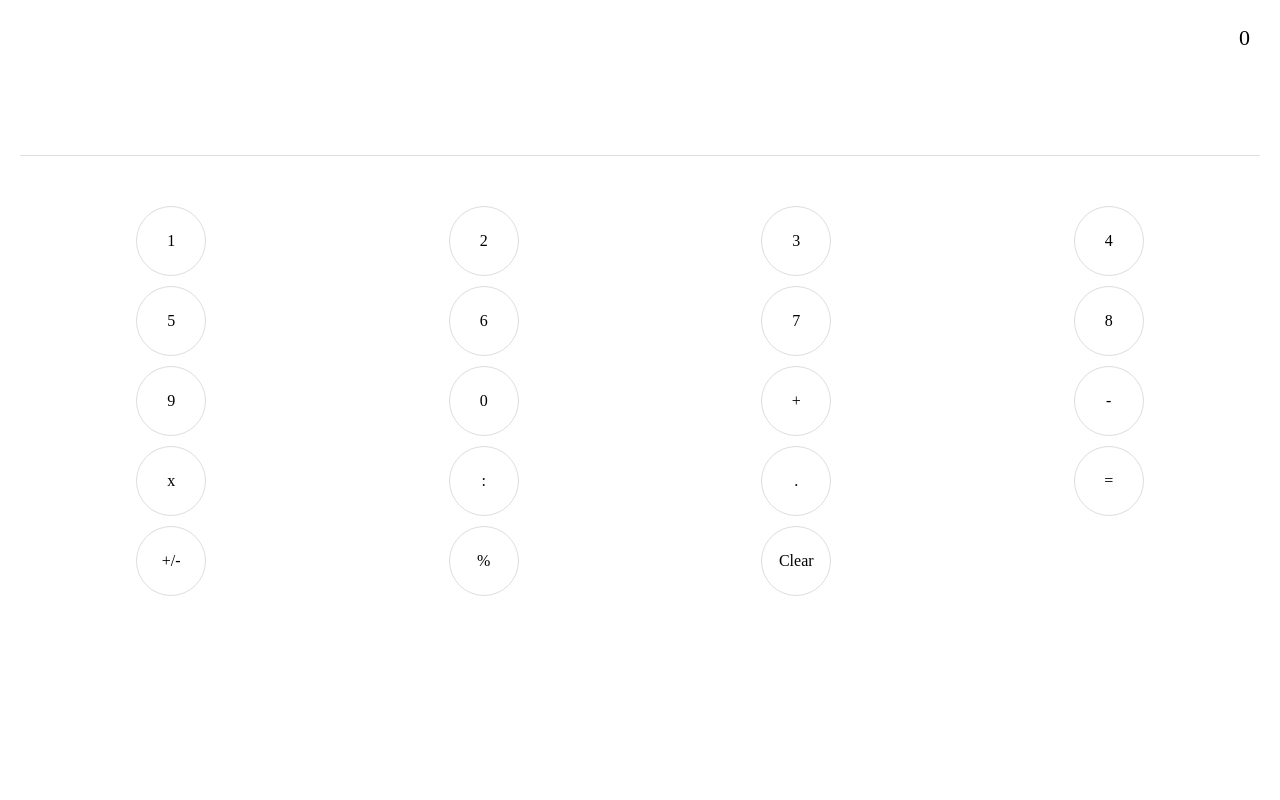
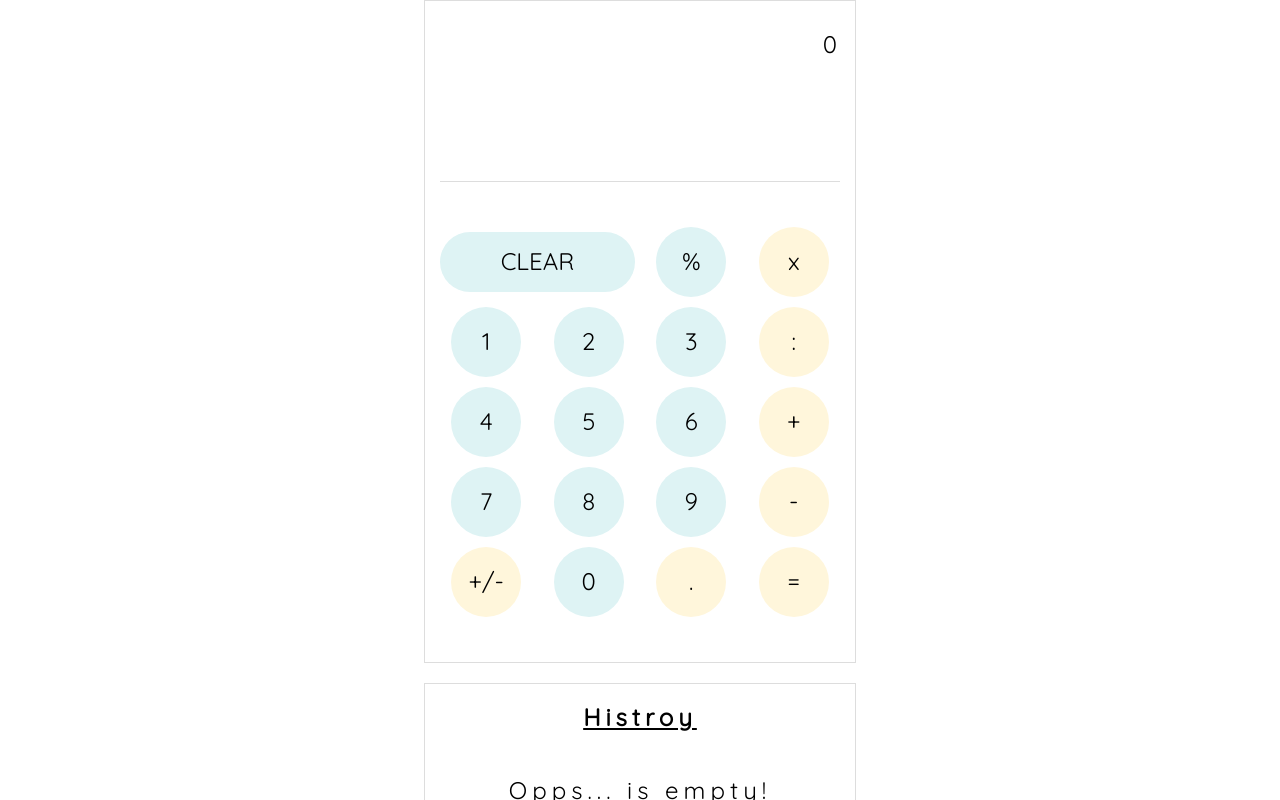
Before and after one commit to maknyak/vuelator, a Vue app: page / in a window 1280 px wide. Built offline with nearby package versions, Linux system fonts and the light colour scheme.

Commit message:
Styling vuelator

```diff
--- a/src/assets/scss/button/_button.scss
+++ b/src/assets/scss/button/_button.scss
@@ -1,15 +1,27 @@
  .btn {
    background-color: #fff;
-   border: 1px solid #ddd;
+   border: 1px solid transparent;
    padding: 15px;
+   display: block;
+   width: 100%;
 
-   &.btn-circle {
-     border-radius: 50%;
+   &.btn-rounded {
+     border-radius: 100%;
+     height: 70px;
+     margin: auto;
+     width: 70px;
+   }
+
+   &.btn-pill {
+     border-radius: 50px;
+     height: 60px;
+   }
+
+   &.btn-warning {
+     background-color: #fff6db;
+   }
+
+   &.btn-info {
+     background-color: #def3f4;
    }
  }
-
- .vuelator-btn {
-   width: 70px;
-   height: 70px;
-   margin: auto;
- }
--- /dev/null
+++ b/src/assets/scss/helper/_text-formating.scss
@@ -0,0 +1,16 @@
+.text-center {
+  text-align: center;
+}
+
+.text-copyright {
+  font-size: 22px;
+  letter-spacing: 0;
+  padding: 40px 0 !important;
+  line-height: 36px;
+}
+
+.heading-2 {
+  font-size: 24px;
+  text-decoration: underline;
+  margin-bottom: 30px;
+}
--- a/src/assets/scss/layout/_layout.scss
+++ b/src/assets/scss/layout/_layout.scss
@@ -3,6 +3,7 @@ body {
   height: 100%;
   width: 100%;
   overflow: hidden;
+  font-family: 'Quicksand', sans-serif;
 }
 
 .container  {
@@ -10,43 +11,86 @@ body {
 }
 
 .vuelator {
-  margin: 0 auto;
+  margin: 0 auto 20px;
+  border: 1px solid #ddd;
+  padding: 0 15px;
 
+
+  @media(min-width: 576px) {
+    width: 400px;
+  }
 
   .vuelator-display {
     width: 100%;
-    margin-top: 15px;
-    max-height: 160px;
+    margin-top: 30px;
+    height: 150px;
     overflow-y: auto;
     overflow-x: hidden;
     border-bottom: 1px solid #ddd;
+    position: relative;
 
     .veulator-expression {
-      font-size: 22px;
+      font-size: 24px;
       text-align: right;
-      min-height: 30px;
-      padding: 10px;
-
-
       word-wrap: break-word;
+      letter-spacing: 3px;
+      margin-bottom: 15px;
     }
 
     .vuelator-total {
-      font-size: 36px;
+      font-size: 40px;
       text-align: right;
-      min-height: 80px;
-      padding: 0 10px 10px 0;
-      display: flex;
-      align-items: flex-end;
-      justify-content: flex-end;
+      position: relative;
+      bottom: -40px;
+      right: 0;
+      word-wrap: break-word;
     }
   }
 
   .vuelator-key {
     display: grid;
     grid-template-columns: repeat(4, 1fr);
-    text-align: center;
     grid-gap: 10px;
-    margin-top: 50px;
+    margin-top: 45px;
+    margin-bottom: 45px;
+    font-size: 24px;
+    letter-spacing: 3px;
+
+    .vuelator-key-item {
+      grid-column: 1 / 3;
+      align-self: center;
+    }
   }
 }
+
+.vuelator-log {
+  margin: 0 auto;
+  border: 1px solid #ddd;
+  height: 300px;
+  padding: 0px 15px 20px;
+  overflow-x: hidden;
+  overflow-y: auto;
+  font-size: 24px;
+  letter-spacing: 5px;
+  text-align: right;
+  word-wrap: break-word;
+
+  .vuelator-loglist {
+    list-style: none;
+    padding: 0;
+    margin: 0;
+
+    > li {
+      border-bottom: 1px solid #ddd;
+      padding: 15px;
+
+      &.no-border {
+        border: none;
+      }
+    }
+  }
+
+  @media(min-width: 576px) {
+    width: 400px;
+  }
+}
--- a/src/assets/scss/main.scss
+++ b/src/assets/scss/main.scss
@@ -1,3 +1,4 @@
 @import '~normalize.css';
 @import "layout/layout";
 @import "button/button";
+@import "helper/text-formating";
--- a/src/components/Vuelator/Vuelator.vue
+++ b/src/components/Vuelator/Vuelator.vue
@@ -6,25 +6,35 @@
     </div>
 
     <div class="vuelator-key">
-      <vuelator-btn class="btn btn-circle vuelator-btn" btnText="1" @clicked="setDigit"/>
-      <vuelator-btn class="btn btn-circle vuelator-btn" btnText="2" @clicked="setDigit"/>
-      <vuelator-btn class="btn btn-circle vuelator-btn" btnText="3" @clicked="setDigit"/>
-      <vuelator-btn class="btn btn-circle vuelator-btn" btnText="4" @clicked="setDigit"/>
-      <vuelator-btn class="btn btn-circle vuelator-btn" btnText="5" @clicked="setDigit"/>
-      <vuelator-btn class="btn btn-circle vuelator-btn" btnText="6" @clicked="setDigit"/>
-      <vuelator-btn class="btn btn-circle vuelator-btn" btnText="7" @clicked="setDigit"/>
-      <vuelator-btn class="btn btn-circle vuelator-btn" btnText="8" @clicked="setDigit"/>
-      <vuelator-btn class="btn btn-circle vuelator-btn" btnText="9" @clicked="setDigit"/>
-      <vuelator-btn class="btn btn-circle vuelator-btn" btnText="0" @clicked="setDigit"/>
-      <vuelator-btn class="btn btn-circle vuelator-btn" btnText="+" @clicked="setOperator"/>
-      <vuelator-btn class="btn btn-circle vuelator-btn" btnText="-" @clicked="setOperator"/>
-      <vuelator-btn class="btn btn-circle vuelator-btn" btnText="x" @clicked="setOperator"/>
-      <vuelator-btn class="btn btn-circle vuelator-btn" btnText=":" @clicked="setOperator"/>
-      <vuelator-btn class="btn btn-circle vuelator-btn" btnText="." @clicked="setDecimal"/>
-      <vuelator-btn class="btn btn-circle vuelator-btn" btnText="=" @clicked="doCalculate"/>
-      <vuelator-btn class="btn btn-circle vuelator-btn" btnText="+/-" @clicked="setNegatifNumber"/>
-      <vuelator-btn class="btn btn-circle vuelator-btn" btnText="%" @clicked="doPercentage"/>
-      <vuelator-btn class="btn btn-circle vuelator-btn" btnText="Clear" @clicked="doReset"/>
+      <div class="vuelator-key-item">
+        <vuelator-btn class="btn btn-pill btn-info" btnText="CLEAR" @clicked="doReset"/>
+      </div>
+      <vuelator-btn class="btn btn-rounded btn-info vuelator-btn" btnText="%" @clicked="doPercentage"/>
+      <vuelator-btn class="btn btn-rounded btn-warning vuelator-btn" btnText="x" @clicked="setOperator"/>
+
+      <vuelator-btn class="btn btn-rounded btn-info vuelator-btn" btnText="1" @clicked="setDigit"/>
+      <vuelator-btn class="btn btn-rounded btn-info vuelator-btn" btnText="2" @clicked="setDigit"/>
+      <vuelator-btn class="btn btn-rounded btn-info vuelator-btn" btnText="3" @clicked="setDigit"/>
+
+      <vuelator-btn class="btn btn-rounded btn-warning vuelator-btn" btnText=":" @clicked="setOperator"/>
+
+      <vuelator-btn class="btn btn-rounded btn-info vuelator-btn" btnText="4" @clicked="setDigit"/>
+      <vuelator-btn class="btn btn-rounded btn-info vuelator-btn" btnText="5" @clicked="setDigit"/>
+      <vuelator-btn class="btn btn-rounded btn-info vuelator-btn" btnText="6" @clicked="setDigit"/>
+
+      <vuelator-btn class="btn btn-rounded btn-warning vuelator-btn" btnText="+" @clicked="setOperator"/>
+
+      <vuelator-btn class="btn btn-rounded btn-info vuelator-btn" btnText="7" @clicked="setDigit"/>
+      <vuelator-btn class="btn btn-rounded btn-info vuelator-btn" btnText="8" @clicked="setDigit"/>
+      <vuelator-btn class="btn btn-rounded btn-info vuelator-btn" btnText="9" @clicked="setDigit"/>
+
+      <vuelator-btn class="btn btn-rounded btn-warning vuelator-btn" btnText="-" @clicked="setOperator"/>
+      <vuelator-btn class="btn btn-rounded btn-warning vuelator-btn" btnText="+/-" @clicked="setNegatifNumber"/>
+      <vuelator-btn class="btn btn-rounded btn-info vuelator-btn" btnText="0" @clicked="setDigit"/>
+      <vuelator-btn class="btn btn-rounded btn-warning vuelator-btn" btnText="." @clicked="setDecimal"/>
+      <vuelator-btn class="btn btn-rounded btn-warning vuelator-btn" btnText="=" @clicked="doCalculate"/>
+
+
     </div>
   </div>
 </template>
--- a/src/components/Vuelator/VuelatorLog.vue
+++ b/src/components/Vuelator/VuelatorLog.vue
@@ -1,7 +1,13 @@
 <template>
   <div class="vuelator-log">
-    <ul v-if="logs.length > 0">
+    <h2 class="text-center heading-2">Histroy</h2>
+    <ul class="vuelator-loglist" v-if="logs.length > 0">
       <li v-for="(log, index) in logs" :key="index">{{log}}</li>
+      <li class="no-border"><button class="btn btn-pill btn-info">Reset</button></li>
+    </ul>
+    <ul class="vuelator-loglist" v-else>
+      <li class="text-center">Opps... is empty!</li>
+      <li class="no-border text-center text-copyright">Created by <br/> Ian Maulana</li>
     </ul>
   </div>
 </template>
```
